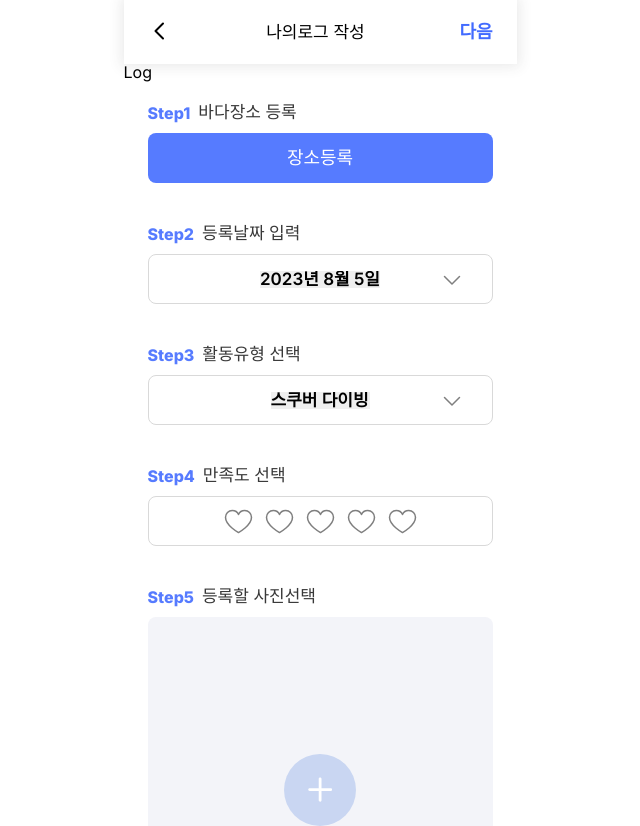
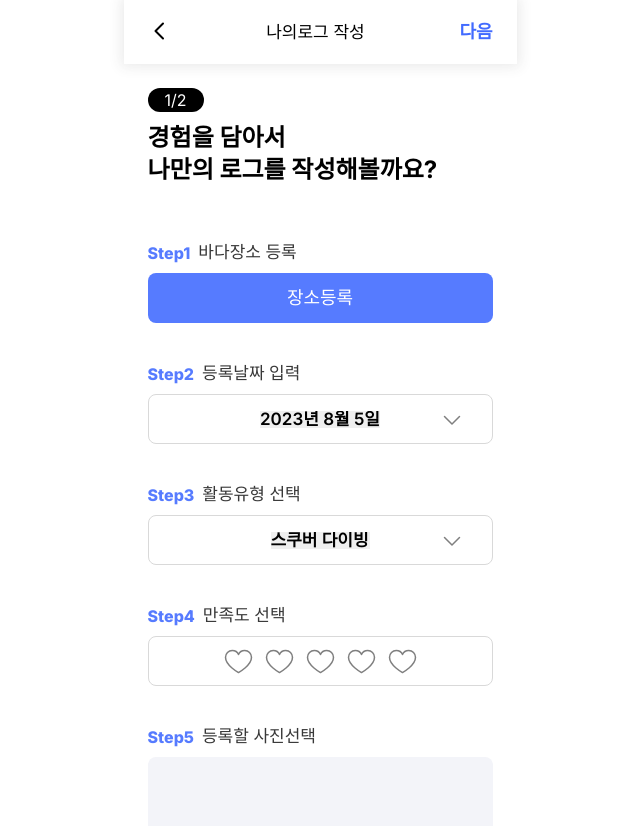
Before and after one commit to hondi-dive/new-fornt, a Next.js app: page /log in a window 1280 px wide. Shown: the top 826 px of the page, without its empty margins (320-960 px from the left). Built offline with nearby package versions, Linux system fonts and the light colour scheme.

Commit message:
add: 로그작성 진행단계 표시 컴포넌트 추가

```diff
--- /dev/null
+++ b/src/app/log/ProgressTitle.tsx
@@ -0,0 +1,18 @@
+interface Props {
+  currProgress: number;
+  totalProgress: number;
+  text: string;
+}
+
+export default function ProgressTitle({ currProgress, totalProgress, text }: Props) {
+  return (
+    <div className="flex flex-col items-start gap-[10px] mb-4">
+      <div className="bg-black h-6 px-[17px] rounded-2xl flex items-center">
+        <span className="text-white">{`${currProgress}/${totalProgress}`}</span>
+      </div>
+      <div>
+        <span className=" text-2xl font-bold leading-8 whitespace-pre-wrap">{text}</span>
+      </div>
+    </div>
+  );
+}
--- a/src/app/log/page.tsx
+++ b/src/app/log/page.tsx
@@ -1,5 +1,6 @@
 'use client';
 import ImageUploader from '@/app/log/ImageUploader';
+import ProgressTitle from '@/app/log/ProgressTitle';
 import Satisfaction from '@/app/log/Satisfaction';
 import StepContainer from '@/app/log/StepContainer';
 import Button from '@/components/common/Button';
@@ -21,8 +22,13 @@ export default function Log() {
         onBackClick={() => router.back()}
         onNextClick={handleNextClick}
       />
-      Log
       <div className=" p-6 flex flex-col gap-[42px]">
+        <ProgressTitle
+          currProgress={1}
+          totalProgress={2}
+          text={`경험을 담아서\n나만의 로그를 작성해볼까요?`}
+        />
+
         <StepContainer step={1} title="바다장소 등록">
           <Button onClick={() => console.log('test')}>
             <span className=" text-lg text-white">장소등록</span>
@@ -50,6 +56,8 @@ export default function Log() {
         <StepContainer step={5} title="등록할 사진선택">
           <ImageUploader />
         </StepContainer>
+
+        <div className=" h-24" />
       </div>
     </div>
   );
```
